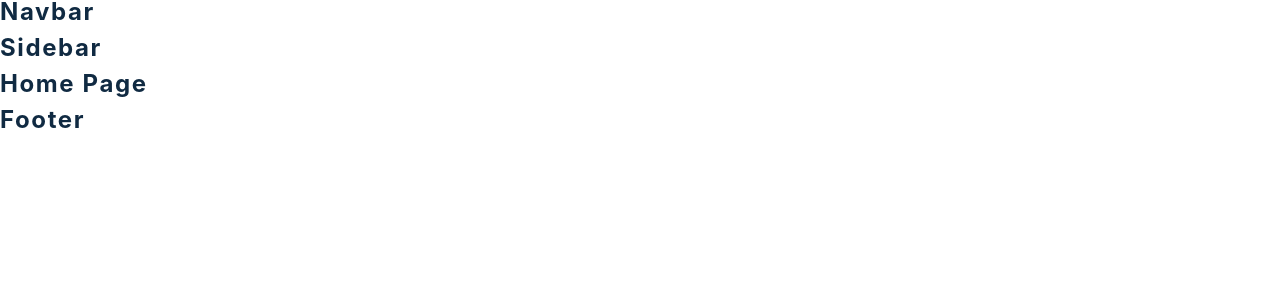
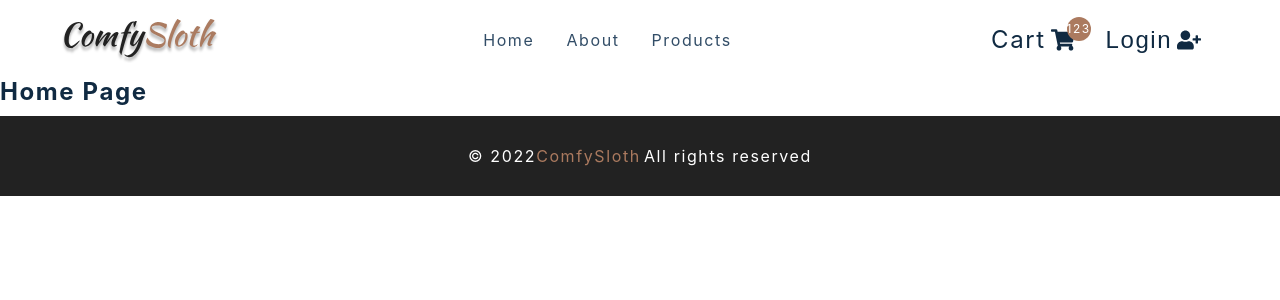
Before and after one commit to ZanyuanYang/Store-React, a React (Create React App) app: page / in a window 1280 px wide. Shown: the top 300 px of the page. Built offline with nearby package versions, Linux system fonts and the light colour scheme; the HTML template or start-up script is replaced by a standard one.

Commit message:
Finish: add nav-bar and side-bar

```diff
--- a/src/components/CartButtons.js
+++ b/src/components/CartButtons.js
@@ -7,7 +7,20 @@
 import { useUserContext } from '../context/user_context'
 
 const CartButtons = () => {
-  return <h4>cart buttons </h4>
+  const {closeSidebar} = useProductsContext();
+
+  return <Wrapper className="cart-btn-wrapper">
+    <Link to="/cart" className="cart-btn" onClick={closeSidebar}>
+      Cart
+      <span className="cart-container">
+        <FaShoppingCart />
+        <span className='cart-value'>123</span>
+      </span>
+    </Link>
+    <button type="button" className="auth-btn">
+      Login <FaUserPlus />
+    </button>
+  </Wrapper>
 }
 
 const Wrapper = styled.div`
--- a/src/components/Footer.js
+++ b/src/components/Footer.js
@@ -1,7 +1,13 @@
 import React from 'react'
 import styled from 'styled-components'
 const Footer = () => {
-  return <h4>footer</h4>
+  return <Wrapper>
+    <h5>
+      &copy; {new Date().getFullYear()}
+      <span>ComfySloth</span>
+    </h5>
+    <h5>All rights reserved</h5>
+  </Wrapper>
 }
 
 const Wrapper = styled.footer`
--- a/src/components/Navbar.js
+++ b/src/components/Navbar.js
@@ -9,7 +9,30 @@
 import { useUserContext } from '../context/user_context'
 
 const Nav = () => {
-  return <h4>navbar</h4>
+  const {openSidebar} = useProductsContext();
+  return <NavContainer>
+    <div className="nav-center">
+      <div className="nav-header">
+        <Link to="/" >
+          <img src={logo} alt="comfy sloth" />
+        </Link>
+        <button type='button' className='nav-toggle' onClick={openSidebar}>
+          <FaBars />
+        </button>
+      </div>
+      <ul className="nav-links">
+        {links.map((link) => {
+          const { id, text, url } = link;
+          return <li key={id}>
+            <Link to={url}>
+              {text}
+            </Link>
+          </li>
+        })}
+      </ul>
+      <CartButtons />
+    </div>
+  </NavContainer>
 }
 
 const NavContainer = styled.nav`
--- a/src/components/Sidebar.js
+++ b/src/components/Sidebar.js
@@ -9,7 +9,30 @@
 import { useUserContext } from '../context/user_context'
 
 const Sidebar = () => {
-  return <h4>sidebar</h4>
+  const {isSidebarOpen, closeSidebar} = useProductsContext();
+
+  return <SidebarContainer>
+    <aside className={`${isSidebarOpen ? 'sidebar show-sidebar' : 'sidebar' }`}>
+      <div className="sidebar-header">
+        <img src={logo} className="logo" alt="comfy sloth" />
+        <button className="close-btn" type="button" onClick={closeSidebar}>
+          <FaTimes />
+        </button>
+      </div>
+      <ul className="links">
+        {links.map((link) => {
+          const { id, text, url } = link;
+          return <li key={id}>
+            <Link to={url} onClick={closeSidebar}>{text}</Link>
+          </li>
+        })}
+        <li>
+          <Link to="/checkout" onClick={closeSidebar}>checkout</Link>
+        </li>
+      </ul>
+      <CartButtons />
+    </aside>
+  </SidebarContainer>
 }
 
 const SidebarContainer = styled.div`
--- a/src/context/products_context.js
+++ b/src/context/products_context.js
@@ -13,13 +13,26 @@
   GET_SINGLE_PRODUCT_ERROR,
 } from '../actions'
 
-const initialState = {}
+const initialState = {
+  isSidebarOpen: false
+}
 
 const ProductsContext = React.createContext()
 
 export const ProductsProvider = ({ children }) => {
+  const [state, dispatch] = useReducer(reducer, initialState);
+
+  const openSidebar = () => {
+    dispatch({type: SIDEBAR_OPEN})
+  }
+  const closeSidebar = () => {
+    dispatch({type: SIDEBAR_CLOSE})
+  }
+
+
+
   return (
-    <ProductsContext.Provider value='products context'>
+    <ProductsContext.Provider value={ {...state, openSidebar, closeSidebar } }>
       {children}
     </ProductsContext.Provider>
   )
--- a/src/index.js
+++ b/src/index.js
@@ -8,4 +8,9 @@
 import { UserProvider } from './context/user_context'
 import { Auth0Provider } from '@auth0/auth0-react'
 
-ReactDOM.render(<App />, document.getElementById('root'))
+ReactDOM.render(
+    <ProductsProvider>
+        <App />
+    </ProductsProvider>,
+    document.getElementById('root')
+)
--- a/src/reducers/products_reducer.js
+++ b/src/reducers/products_reducer.js
@@ -10,6 +10,12 @@
 } from '../actions'
 
 const products_reducer = (state, action) => {
+  if (action.type === SIDEBAR_OPEN) {
+    return { ...state, isSidebarOpen: true };
+  }
+  if (action.type === SIDEBAR_CLOSE) {
+    return { ...state, isSidebarOpen: false };
+  }
   return state
   throw new Error(`No Matching "${action.type}" - action type`)
 }
```
